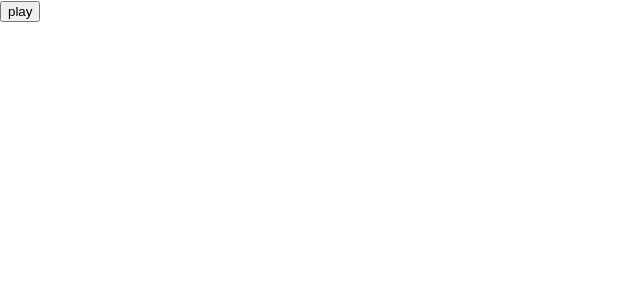
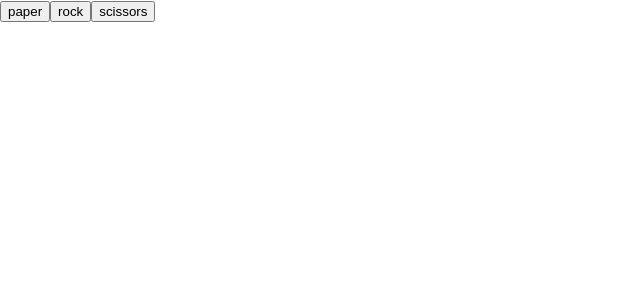
Before and after one commit to EdwinPoueriet/rock-paper-scissors, a Next.js app in the folder rock-paper-scissors/: page / in a window 1280 px wide. Shown: the top 300 px of the page, without its empty margins (0-640 px from the left). Built offline with nearby package versions, Linux system fonts and the light colour scheme.

Commit message:
fixing ruler bugs

```diff
--- a/rock-paper-scissors/pages/index.js
+++ b/rock-paper-scissors/pages/index.js
@@ -8,28 +8,34 @@ import styles from '../styles/Home.module.css'
 // Scissors beats Paper
 
 export default function Home() {
+  const opt = [
+      {id: 0, option:"paper", beats: [1]},
+      {id: 1, option:"rock", beats:[2]},
+      {id: 2, option:"scissors", beats:[0]}
+  ]
   const ruler = (entry) => {
-    const opt = ["paper","rock","scissors"]
     const userSelection = entry
     const machineSelection = Math.floor(Math.random() * opt.length)
-    console.log(opt[entry],"====>", opt[machineSelection])
-    if(userSelection === machineSelection){
-      console.log("tied")
-      return
+    console.log(userSelection.beats)
+    console.log(userSelection.option,"->", opt[machineSelection].option)
+
+    if(userSelection.id === machineSelection) {
+       console.log("tied")
+       return
     }
-    if(userSelection < machineSelection && userSelection !== opt.length ){
-      console.log("you won")
-      return
-    }
-    if(userSelection > machineSelection || userSelection !== opt.length){
+    if(userSelection.beats.some(opt => opt !== machineSelection) ){
       console.log("you lost")
-
+    }else{
+       console.log("you won")
     }
 
   }
   return (
    <>
-      <button onClick={() => {ruler(1)}}>play</button>
+     { opt.map((item) =>
+       <button key={item.id} onClick={() => {ruler(item)}}>{item.option}</button>
+     )}
+
    </>
   )
 }
```
